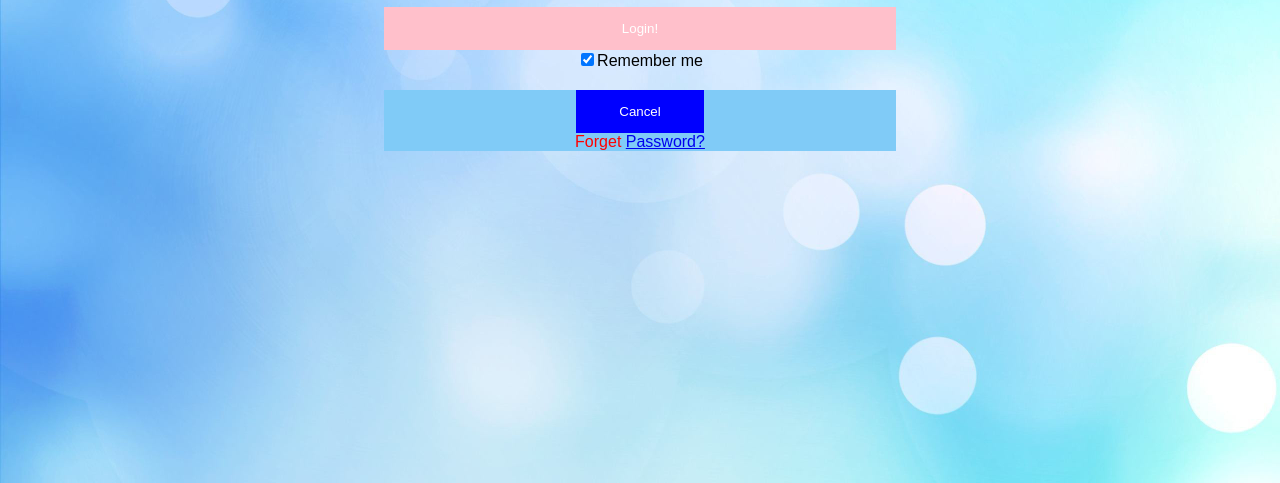
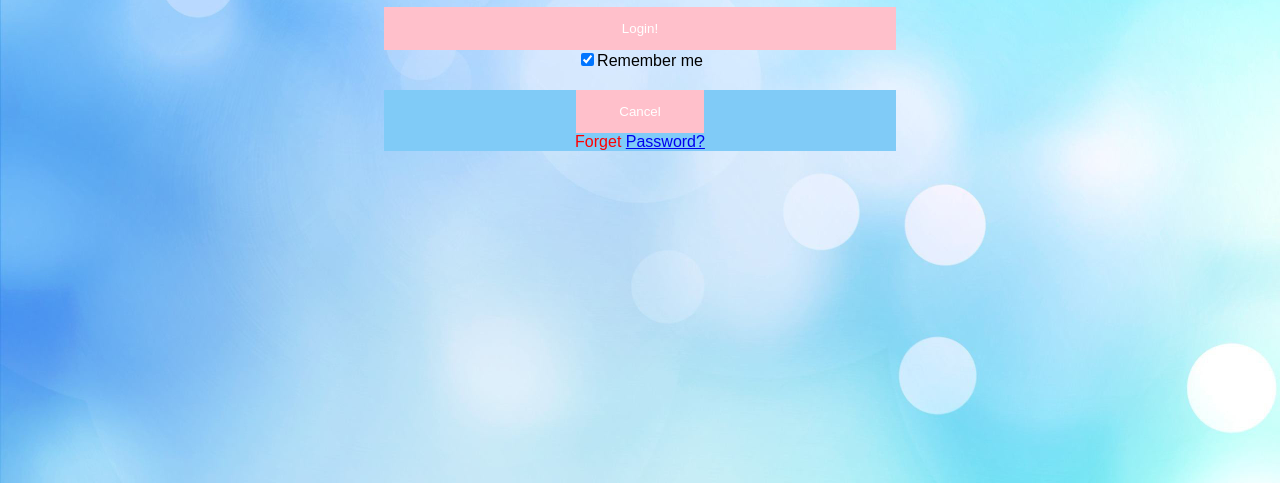
Before and after one commit to Quanluis/login, a plain HTML site: page index.html in a window 1280 px wide. Shown: the part 317-800 px from the top of the page. Drawn offline with Linux system fonts and the light colour scheme.

Commit message:
login page edit

```diff
--- a/index.html
+++ b/index.html
@@ -27,6 +27,8 @@
         </label>
         </div>
         <div class = "container">
-            <button tpye="button" class="cancelbutton" >Cancel</button>
+            <button type="button" class="cancelbutton" >Cancel</button>
             <span class="psw"> Forget <a href="#">Password?</a></span>
     </div>
+</body>
+</html>
--- a/login.css
+++ b/login.css
@@ -41,7 +41,8 @@ button {
 
 }
 .cancelbutton {
-    background-color: blue;
+
+    /* background-color: blue; */
     width: 25%;
 }
 button :hover {
@@ -67,3 +68,7 @@ input[type=text], input[type=password] {
     color: red;
     float: right'
 }
+
+#cacaca {
+
+}
```
